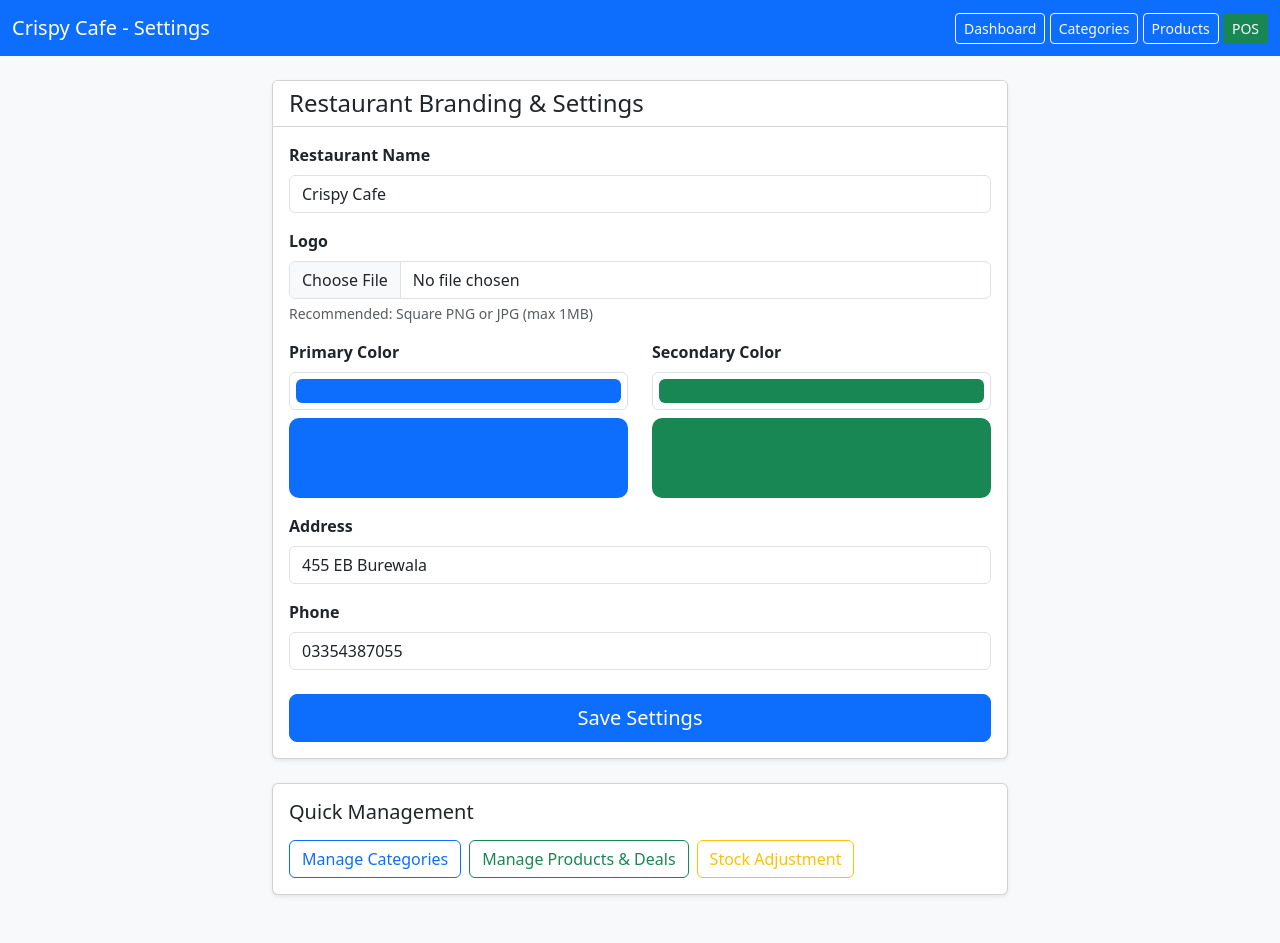
After one commit to Naeemshakir0707/cafe-crispy-pos, a Django app: page /settings/ in a window 1280 px wide. The commit adds this page. Run offline with Django 5.2, Linux system fonts and the light colour scheme; a user stored in the database is signed in; data comes from the database, SQL or seed files in the repository.

Commit message:
Add Restaurant Settings page - logo, colors, categories access

```diff
--- a/cafe_crispy/urls.py
+++ b/cafe_crispy/urls.py
@@ -34,6 +34,7 @@ urlpatterns = [
     path('search-customers/', views.search_customers, name='search_customers'),
     path('daily-closing/', views.daily_closing, name='daily_closing'),
     path('stock-adjustment/', views.stock_adjustment, name='stock_adjustment'),
+    path('settings/', views.restaurant_settings, name='restaurant_settings'),
 ]
 
 from django.conf import settings
--- a/pos/templates/pos/dashboard.html
+++ b/pos/templates/pos/dashboard.html
@@ -36,6 +36,7 @@
             <a href="/sales-history/" class="btn btn-outline-light btn-sm">Sales History</a>
             <a href="/manage/products/" class="btn btn-outline-light btn-sm">Products</a>
             <a href="/stock-adjustment/" class="btn btn-outline-light btn-sm">Stock Adjustment</a>
+            <a href="/settings/" class="btn btn-outline-light btn-sm">Settings</a>
             <a href="/logout/" class="btn btn-outline-danger btn-sm">Logout</a>
         </div>
     </div>
--- a/pos/templates/pos/pos.html
+++ b/pos/templates/pos/pos.html
@@ -117,6 +117,7 @@
         <a href="/sales-history/" class="btn btn-sm btn-outline-secondary">Sales History</a>
         <a href="/manage/products/" class="btn btn-sm btn-outline-secondary">Products</a>
         <a href="/last-10-sales/" class="btn btn-sm btn-outline-secondary">Last 10 Sales</a>
+        <a href="/settings/" class="btn btn-sm btn-outline-secondary">Settings</a>
     </div>
     <a href="/logout/" class="btn btn-sm btn-outline-danger">Logout</a>
 </div>
--- /dev/null
+++ b/pos/templates/pos/restaurant_settings.html
@@ -0,0 +1,110 @@
+<!DOCTYPE html>
+<html lang="en">
+<head>
+    <meta charset="UTF-8">
+    <meta name="viewport" content="width=device-width, initial-scale=1.0">
+    <title>Settings - {{ restaurant.name }}</title>
+    <link href="https://cdn.jsdelivr.net/npm/bootstrap@5.3.3/dist/css/bootstrap.min.css" rel="stylesheet">
+    <style>
+        :root {
+            --primary: {{ restaurant.primary_color|default:'#0d6efd' }};
+        }
+        .preview-box {
+            width: 100%;
+            height: 80px;
+            border-radius: 10px;
+            margin-top: 8px;
+        }
+    </style>
+</head>
+<body class="bg-light">
+
+<nav class="navbar navbar-dark" style="background-color: {{ restaurant.primary_color|default:'#0d6efd' }};">
+    <div class="container-fluid">
+        <span class="navbar-brand">{{ restaurant.name }} - Settings</span>
+        <div>
+            <a href="/" class="btn btn-outline-light btn-sm">Dashboard</a>
+            <a href="/manage/categories/" class="btn btn-outline-light btn-sm">Categories</a>
+            <a href="/manage/products/" class="btn btn-outline-light btn-sm">Products</a>
+            <a href="/pos/" class="btn btn-success btn-sm">POS</a>
+        </div>
+    </div>
+</nav>
+
+<div class="container mt-4 mb-5">
+    <div class="row justify-content-center">
+        <div class="col-lg-8">
+            <div class="card shadow-sm">
+                <div class="card-header bg-white">
+                    <h4 class="mb-0">Restaurant Branding & Settings</h4>
+                </div>
+                <div class="card-body">
+                    <form method="POST" enctype="multipart/form-data">
+                        {% csrf_token %}
+
+                        <!-- Restaurant Name -->
+                        <div class="mb-3">
+                            <label class="form-label fw-bold">Restaurant Name</label>
+                            <input type="text" name="name" class="form-control" value="{{ restaurant.name }}" required>
+                        </div>
+
+                        <!-- Logo -->
+                        <div class="mb-3">
+                            <label class="form-label fw-bold">Logo</label>
+                            {% if restaurant.logo %}
+                                <div class="mb-2">
+                                    <img src="{{ restaurant.logo.url }}" alt="Current Logo" height="70" style="border-radius: 8px; border: 1px solid #ddd;">
+                                </div>
+                            {% endif %}
+                            <input type="file" name="logo" class="form-control" accept="image/*">
+                            <div class="form-text">Recommended: Square PNG or JPG (max 1MB)</div>
+                        </div>
+
+                        <!-- Colors -->
+                        <div class="row mb-3">
+                            <div class="col-md-6">
+                                <label class="form-label fw-bold">Primary Color</label>
+                                <input type="color" name="primary_color" class="form-control form-control-color w-100"
+                                       value="{{ restaurant.primary_color|default:'#0d6efd' }}">
+                                <div class="preview-box" style="background-color: {{ restaurant.primary_color|default:'#0d6efd' }};"></div>
+                            </div>
+                            <div class="col-md-6">
+                                <label class="form-label fw-bold">Secondary Color</label>
+                                <input type="color" name="secondary_color" class="form-control form-control-color w-100"
+                                       value="{{ restaurant.secondary_color|default:'#198754' }}">
+                                <div class="preview-box" style="background-color: {{ restaurant.secondary_color|default:'#198754' }};"></div>
+                            </div>
+                        </div>
+
+                        <!-- Address & Phone -->
+                        <div class="mb-3">
+                            <label class="form-label fw-bold">Address</label>
+                            <input type="text" name="address" class="form-control" value="{{ restaurant.address }}">
+                        </div>
+                        <div class="mb-4">
+                            <label class="form-label fw-bold">Phone</label>
+                            <input type="text" name="phone" class="form-control" value="{{ restaurant.phone }}">
+                        </div>
+
+                        <button type="submit" class="btn btn-primary btn-lg w-100">Save Settings</button>
+                    </form>
+                </div>
+            </div>
+
+            <!-- Quick Links -->
+            <div class="card shadow-sm mt-4">
+                <div class="card-body">
+                    <h5>Quick Management</h5>
+                    <div class="d-flex gap-2 flex-wrap mt-3">
+                        <a href="/manage/categories/" class="btn btn-outline-primary">Manage Categories</a>
+                        <a href="/manage/products/" class="btn btn-outline-success">Manage Products & Deals</a>
+                        <a href="/stock-adjustment/" class="btn btn-outline-warning">Stock Adjustment</a>
+                    </div>
+                </div>
+            </div>
+        </div>
+    </div>
+</div>
+
+</body>
+</html>
--- a/pos/views.py
+++ b/pos/views.py
@@ -577,3 +577,28 @@ def stock_adjustment(request):
         'products': products,
     }
     return render(request, 'pos/stock_adjustment.html', context)
+
+@login_required(login_url='login')
+def restaurant_settings(request):
+    restaurant = get_user_restaurant(request.user)
+    if not restaurant:
+        return render(request, 'pos/no_restaurant.html')
+
+    if request.method == 'POST':
+        # Update name, colors and logo
+        restaurant.name = request.POST.get('name', restaurant.name)
+        restaurant.primary_color = request.POST.get('primary_color', restaurant.primary_color)
+        restaurant.secondary_color = request.POST.get('secondary_color', restaurant.secondary_color)
+        restaurant.address = request.POST.get('address', restaurant.address)
+        restaurant.phone = request.POST.get('phone', restaurant.phone)
+
+        if request.FILES.get('logo'):
+            restaurant.logo = request.FILES.get('logo')
+
+        restaurant.save()
+        return redirect('restaurant_settings')
+
+    context = {
+        'restaurant': restaurant,
+    }
+    return render(request, 'pos/restaurant_settings.html', context)
```
